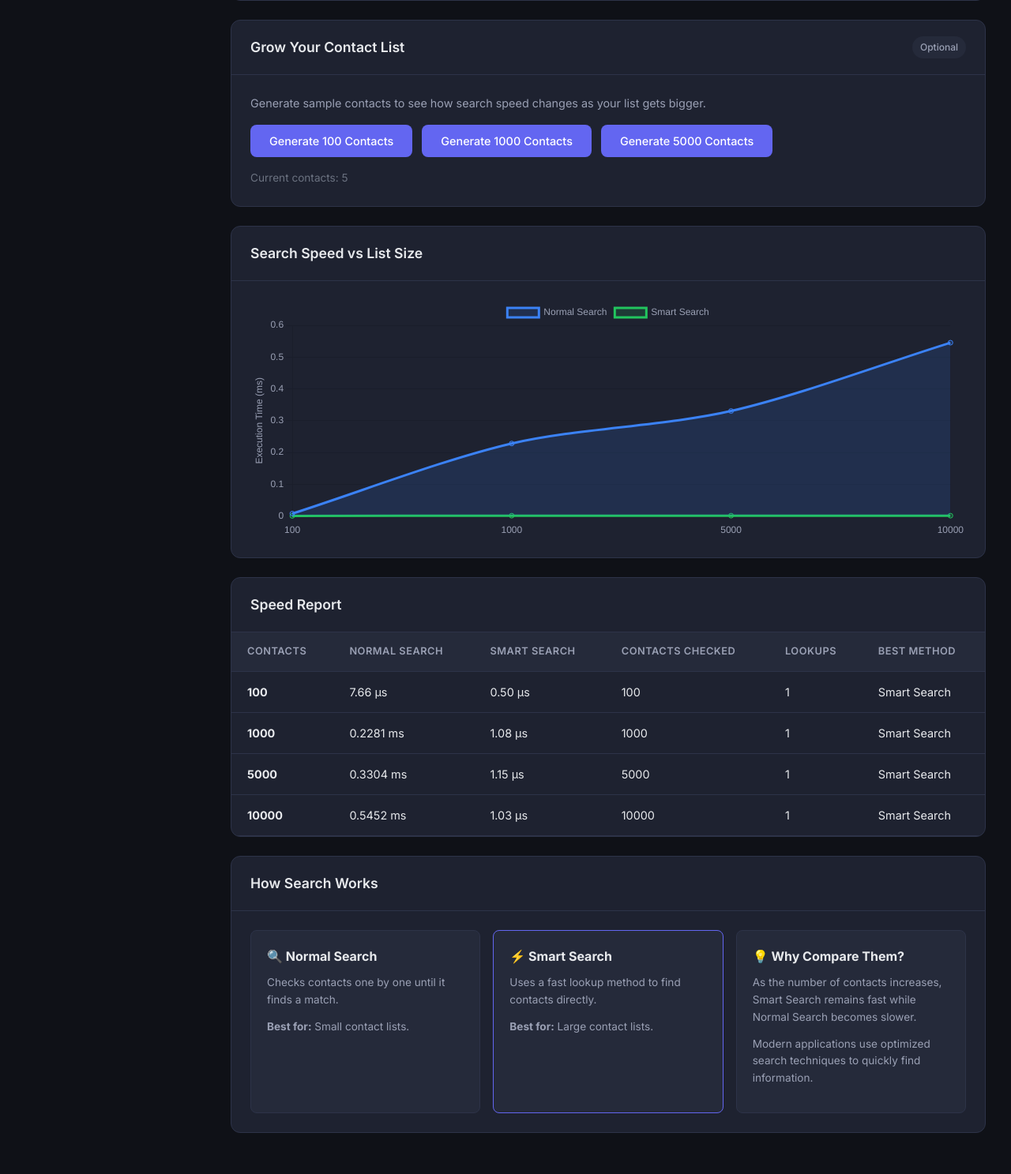
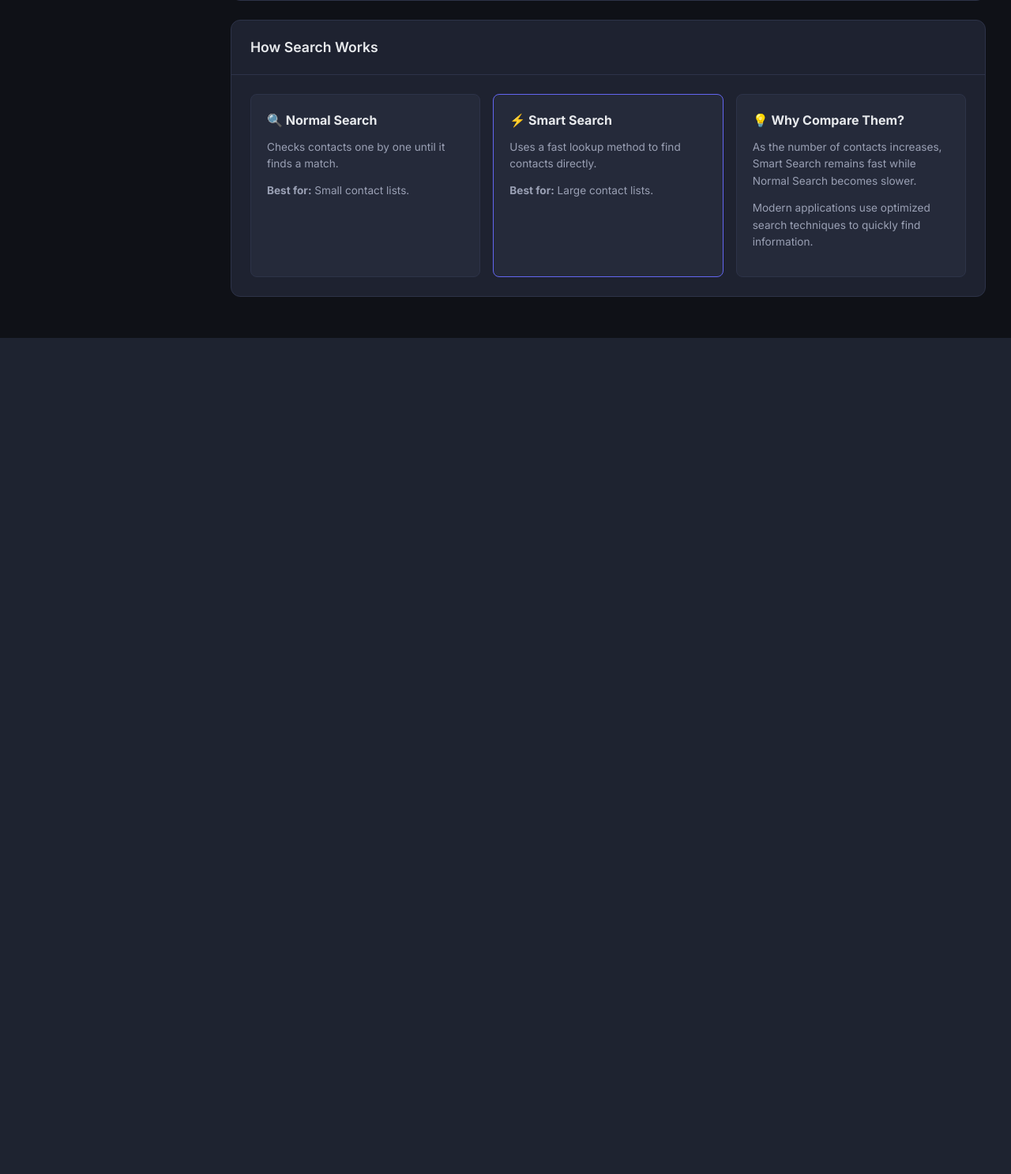
Before and after one commit to sreelasya07-kollu/QuickContacts, a Flask app: page /performance in a window 1280 px wide. Shown: the part 898-2385 px from the top of the page at 79% size. After the commit the page ends 1326 px from the top, so only its background shows below. Run offline with Flask 3, Linux system fonts and the light colour scheme.

Commit message:
changes of contacts

```diff
--- a/app.py
+++ b/app.py
@@ -1,4 +1,3 @@
-import random
 import time
 from datetime import datetime
 
@@ -12,7 +11,7 @@ phone_index = {}
 next_id = 1
 
 SAMPLE_SIZES = [100, 1000, 5000, 10000]
-SORT_ARRAY_SIZES = [100, 500, 1000]
+SORT_ARRAY_MAX_SIZE = 2000
 CATEGORIES = ["Family", "Friends", "Work", "Other"]
 
 last_added = {"name": "", "phone": "", "category": "", "added_at": ""}
@@ -550,24 +549,11 @@ def api_sorting_compare():
 
     try:
         numbers = parse_number_array(raw_numbers)
-        if len(numbers) > 2000:
-            return jsonify({"error": "Maximum array size is 2000 numbers."}), 400
+        if len(numbers) > SORT_ARRAY_MAX_SIZE:
+            return jsonify({"error": f"Maximum array size is {SORT_ARRAY_MAX_SIZE} numbers."}), 400
         return jsonify(compare_sort_algorithms(numbers))
     except ValueError as exc:
         return jsonify({"error": str(exc)}), 400
-
-
-@app.route("/api/sorting/random/<int:count>")
-def api_sorting_random(count):
-    if count not in SORT_ARRAY_SIZES:
-        return jsonify({"error": "Supported sizes: 100, 500, 1000"}), 400
-
-    numbers = [random.randint(1, 10000) for _ in range(count)]
-    return jsonify({
-        "numbers": numbers,
-        "array_size": count,
-        "display": ", ".join(str(n) for n in numbers),
-    })
 
 
 init_default_contacts()
--- a/static/js/performance.js
+++ b/static/js/performance.js
@@ -1,11 +1,9 @@
 let barChart = null;
-let lineChart = null;
 let debounceTimer;
 let totalContacts = 0;
 
 document.addEventListener('DOMContentLoaded', () => {
     initCharts();
-    loadReport();
     loadCurrentSize();
 
     document.getElementById('runBenchmark').addEventListener('click', runLiveBenchmark);
@@ -33,10 +31,6 @@ document.addEventListener('DOMContentLoaded', () => {
         if (!e.target.closest('.search-box')) {
             document.getElementById('perfSuggestions').classList.remove('active');
         }
-    });
-
-    document.querySelectorAll('.generate-actions button').forEach(btn => {
-        btn.addEventListener('click', () => generateSample(Number(btn.dataset.size)));
     });
 
     toggleClearButton();
@@ -75,12 +69,9 @@ function clearBenchmark() {
     document.getElementById('barChart').classList.add('hidden-section');
 
     if (barChart) {
-        barChart.data.labels = [];
-        barChart.data.datasets[0].data = [];
-        barChart.data.datasets[1].data = [];
+        barChart.data.datasets[0].data = [0, 0];
         barChart.update();
     }
-
 }
 
 async function fetchSuggestions(query) {
@@ -120,7 +111,10 @@ async function fetchSuggestions(query) {
 function initCharts() {
     if (typeof Chart === 'undefined') return;
 
-    barChart = new Chart(document.getElementById('barChart').getContext('2d'), {
+    const barCanvas = document.getElementById('barChart');
+    if (!barCanvas) return;
+
+    barChart = new Chart(barCanvas.getContext('2d'), {
         type: 'bar',
         data: {
             labels: ['Normal Search', 'Smart Search'],
@@ -130,18 +124,6 @@ function initCharts() {
                 backgroundColor: ['rgba(59,130,246,0.75)', 'rgba(34,197,94,0.75)'],
                 borderRadius: 10,
             }],
-        },
-        options: chartOptions('Execution Time (ms)'),
-    });
-
-    lineChart = new Chart(document.getElementById('lineChart').getContext('2d'), {
-        type: 'line',
-        data: {
-            labels: [],
-            datasets: [
-                { label: 'Normal Search', data: [], borderColor: '#3b82f6', backgroundColor: 'rgba(59,130,246,0.15)', fill: true, tension: 0.3 },
-                { label: 'Smart Search', data: [], borderColor: '#22c55e', backgroundColor: 'rgba(34,197,94,0.15)', fill: true, tension: 0.3 },
-            ],
         },
         options: chartOptions('Execution Time (ms)'),
     });
@@ -164,47 +146,7 @@ async function loadCurrentSize() {
     try {
         const stats = await apiFetch('/api/stats');
         totalContacts = stats.total_contacts;
-        document.getElementById('currentDataSize').textContent = `Current contacts: ${totalContacts}`;
         setBenchmarkEnabled(totalContacts > 0);
-    } catch (err) {
-        showToast(err.message, 'error');
-    }
-}
-
-async function generateSample(size) {
-    try {
-        const data = await apiFetch(`/api/generate/${size}`, { method: 'POST' });
-        showToast(data.message);
-        await loadCurrentSize();
-        await loadReport();
-    } catch (err) {
-        showToast(err.message, 'error');
-    }
-}
-
-async function loadReport() {
-    try {
-        const report = await apiFetch('/api/performance/report');
-        document.getElementById('reportBody').innerHTML = report.map(row => {
-            const { normalMs, smartMs } = getPerformanceTimes(row);
-            return `
-                <tr>
-                    <td><strong>${row.data_size}</strong></td>
-                    <td>${formatSearchTime(normalMs)}</td>
-                    <td>${formatSearchTime(smartMs)}</td>
-                    <td>${row.contacts_checked}</td>
-                    <td>${row.lookups_performed}</td>
-                    <td>${escapeHtml(row.best_search_method || row.faster_method || row.faster)}</td>
-                </tr>
-            `;
-        }).join('');
-
-        if (lineChart) {
-            lineChart.data.labels = report.map(r => r.data_size.toString());
-            lineChart.data.datasets[0].data = report.map(r => Number(getPerformanceTimes(r).normalMs) || 0);
-            lineChart.data.datasets[1].data = report.map(r => Number(getPerformanceTimes(r).smartMs) || 0);
-            lineChart.update();
-        }
     } catch (err) {
         showToast(err.message, 'error');
     }
@@ -278,7 +220,7 @@ async function runLiveBenchmark() {
     }
 
     if (!totalContacts) {
-        showToast('No contacts available. Generate sample contacts first.', 'error');
+        showToast('No contacts available. Add contacts first.', 'error');
         return;
     }
 
--- a/templates/performance.html
+++ b/templates/performance.html
@@ -31,7 +31,7 @@
             </div>
         </div>
         <p class="no-contacts-msg hidden-section" id="noContactsMsg">
-            No contacts available. Add contacts or generate sample contacts to compare search speed.
+            No contacts available. Add contacts to compare search speed.
         </p>
     </div>
 </section>
@@ -73,54 +73,6 @@
 
 <section class="card animate-in">
     <div class="card-header">
-        <h2>Grow Your Contact List</h2>
-        <span class="badge badge-soft">Optional</span>
-    </div>
-    <div class="card-body">
-        <p class="section-desc">Generate sample contacts to see how search speed changes as your list gets bigger.</p>
-        <div class="generate-actions">
-            <button class="btn primary" data-size="100">Generate 100 Contacts</button>
-            <button class="btn primary" data-size="1000">Generate 1000 Contacts</button>
-            <button class="btn primary" data-size="5000">Generate 5000 Contacts</button>
-        </div>
-        <p class="contact-count" id="currentDataSize">Current contacts: 0</p>
-    </div>
-</section>
-
-<section class="card animate-in">
-    <div class="card-header">
-        <h2>Search Speed vs List Size</h2>
-    </div>
-    <div class="card-body chart-container">
-        <canvas id="lineChart"></canvas>
-    </div>
-</section>
-
-<section class="card animate-in">
-    <div class="card-header">
-        <h2>Speed Report</h2>
-    </div>
-    <div class="card-body table-wrapper">
-        <table class="contacts-table">
-            <thead>
-                <tr>
-                    <th>Contacts</th>
-                    <th>Normal Search</th>
-                    <th>Smart Search</th>
-                    <th>Contacts Checked</th>
-                    <th>Lookups</th>
-                    <th>Best Method</th>
-                </tr>
-            </thead>
-            <tbody id="reportBody">
-                <tr><td colspan="6" class="empty-state">Loading speed report...</td></tr>
-            </tbody>
-        </table>
-    </div>
-</section>
-
-<section class="card animate-in">
-    <div class="card-header">
         <h2>How Search Works</h2>
     </div>
     <div class="card-body">
```
